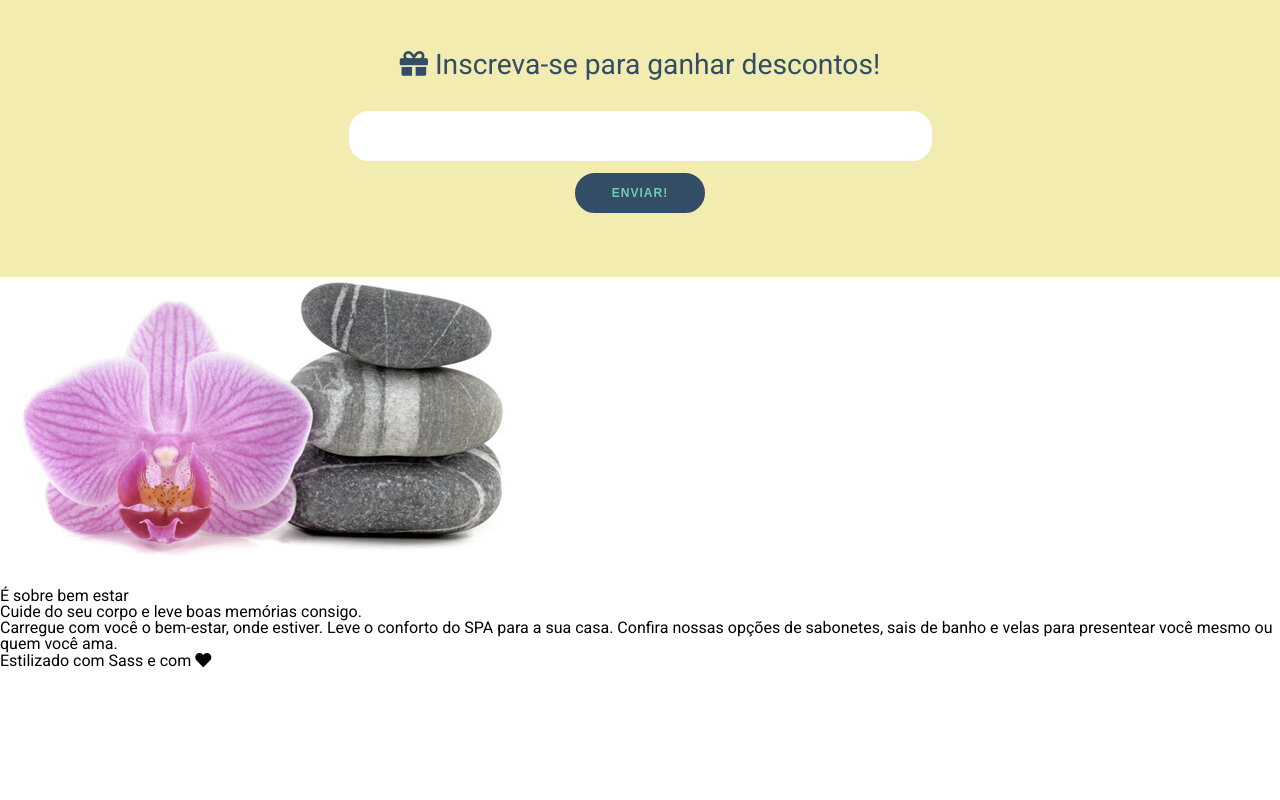
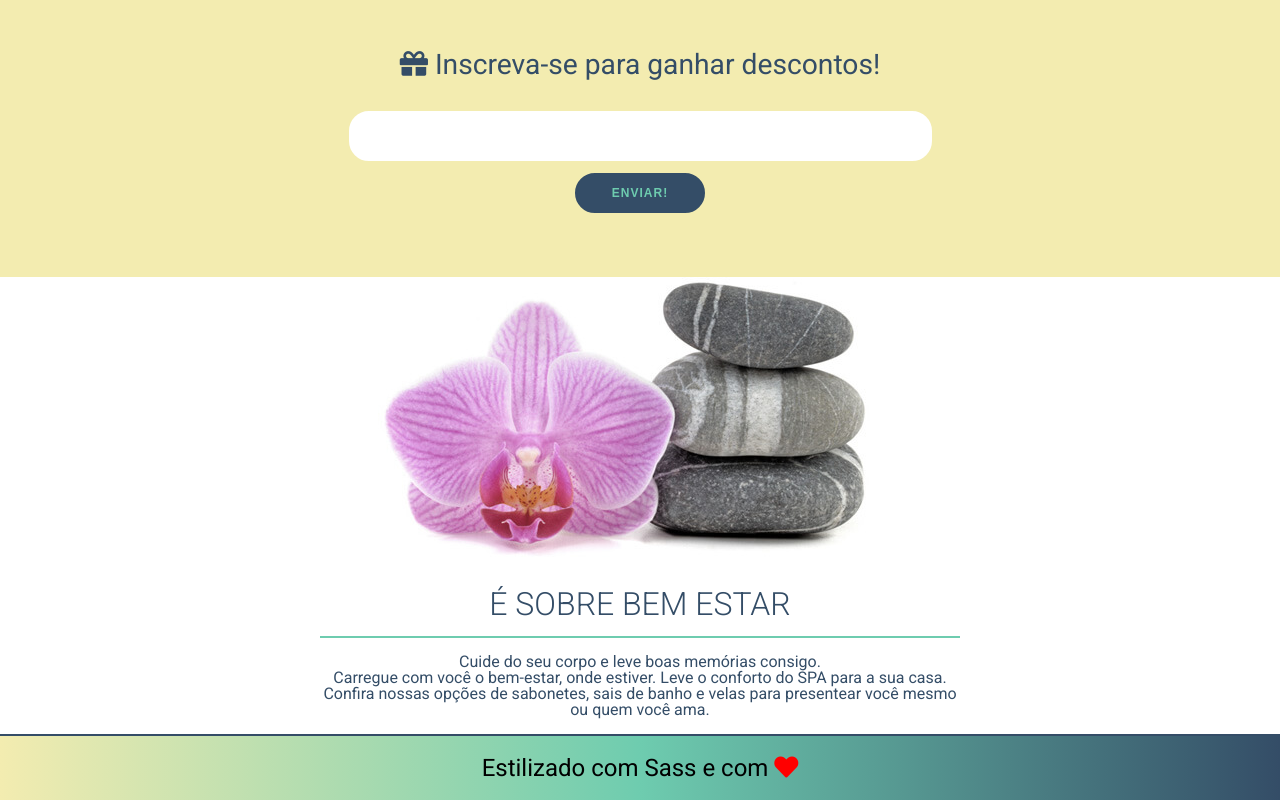
Before and after one commit to viniciuslourencof/alura-spa, a plain HTML site: page index.html in a window 1280 px wide. Shown: the part 1207-2007 px from the top of the page. Before the commit the page ends 1877 px from the top, so only its background shows below. Drawn offline with nearby package versions, Linux system fonts and the light colour scheme.

Commit message:
Criação do visual do conteúdo da página

```diff
--- a/index.html
+++ b/index.html
@@ -83,11 +83,11 @@
                 </form>
             </div>
         </section>
-        <section>
+        <section id="pedra-e-flor">
             <div>
                 <img src="imagens/pedra-e-flor.jpeg" alt="">
             </div>
-            <div>
+            <div class="bem-estar">
                 <h3>É sobre bem estar</h3>
                 <h4>Cuide do seu corpo e leve boas memórias consigo.</h4>
                 <p>Carregue com você o bem-estar, onde estiver. Leve o conforto do SPA para a sua casa. Confira nossas opções de sabonetes, sais de banho e velas para presentear você mesmo ou quem você ama. </p>
--- a/styles/components/_footer.sass
+++ b/styles/components/_footer.sass
@@ -0,0 +1,14 @@
+@import '../abstract/_variaveis.scss'
+
+@mixin bg-cores ($cores...)
+    background: linear-gradient(to left, $cores)
+
+footer
+    text-align: center
+    font-size: $tamanho-do-texto / 2
+    border-top: 2px solid $cor-primaria
+    margin-top: 1rem
+    padding: 1.2rem
+    @include bg-cores($cor-primaria, $cor-secundaria, $cor-terciaria)
+    i
+        color: red
--- /dev/null
+++ b/styles/components/_pedra-e-flor.scss
@@ -0,0 +1,21 @@
+@import '../abstract/variaveis';
+
+#pedra-e-flor {
+    display: flex;
+    flex-direction: column;
+    align-items: center;
+    text-align: center;
+    color: $cor-primaria;
+    h3 {
+        font-weight: 300;
+        font-size: $tamanho-do-texto / 1.5;
+        text-transform: uppercase;
+        margin-bottom: 1rem;
+        border-bottom: 2px solid $cor-secundaria;
+        padding-bottom: 1rem;
+    }
+}
+
+.bem-estar {
+    width: 50%;
+}
--- a/styles/style.scss
+++ b/styles/style.scss
@@ -4,3 +4,4 @@
 @import './components/servicos';
 @import './components/cupom';
 @import './components/_footer.sass';
+@import './components/pedra-e-flor';
```
Also changed, not shown: styles/style.css, 1 other file.
